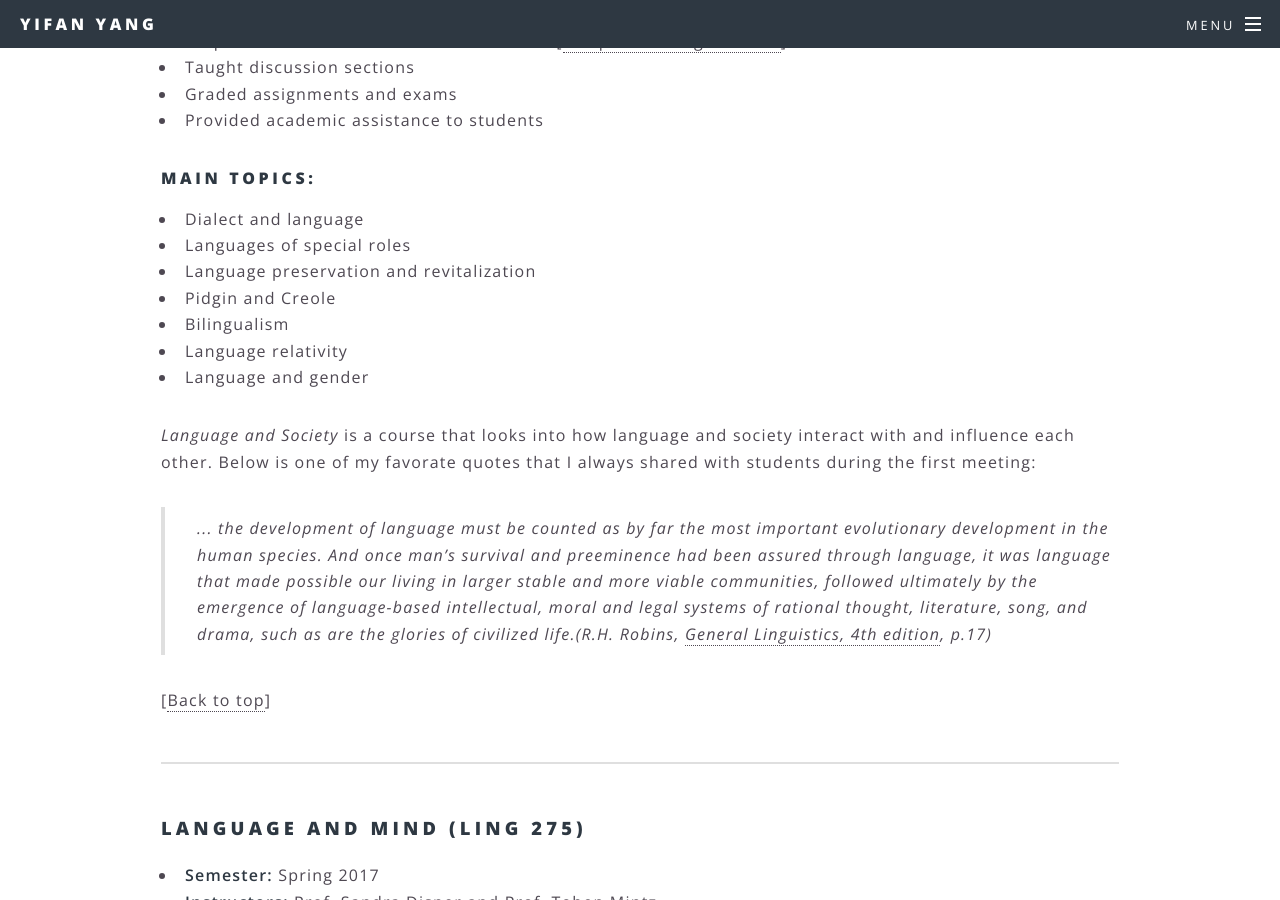
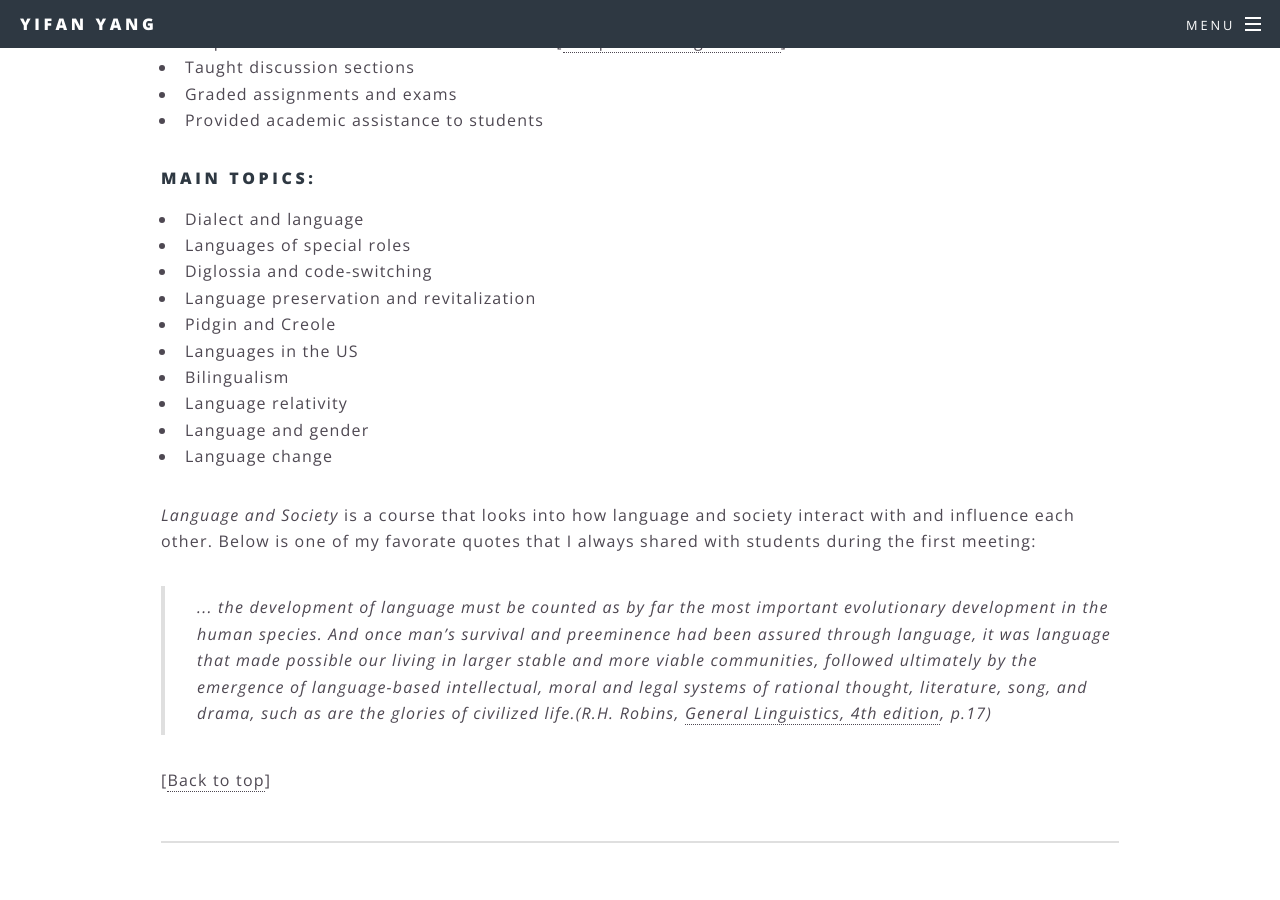
Before and after one commit to MuxuanHe/MuxuanHe, a Jekyll site: the page built from 3Teaching.html, in a window 1280 px wide and 900 px high, scrolled down 1808 px. Built offline with Jekyll 4.4.1, drawn with Linux system fonts in a browser that asks for light colours.

Commit message:
Update 3Teaching.html

```diff
--- a/3Teaching.html
+++ b/3Teaching.html
@@ -85,11 +85,14 @@ title: Teaching
 						<ul>
 							<li>Dialect and language</li>
 							<li>Languages of special roles</li>
+							<li>Diglossia and code-switching</li>
 							<li>Language preservation and revitalization</li>
 							<li>Pidgin and Creole</li>
+							<li>Languages in the US</li>
 							<li>Bilingualism</li>
 							<li>Language relativity</li>
 							<li>Language and gender</li>
+							<li>Language change</li>
 						</ul>
 
 						<p><i>Language and Society</i> is a course that looks into how language and society interact with and influence each other.
```
